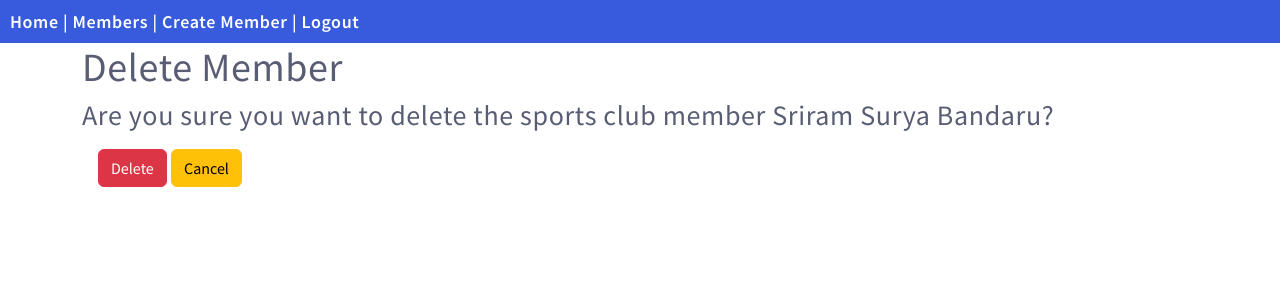
After one commit to srsbandaru/djangoprojects, a Django app: page /members/delete/1 in a window 1280 px wide. The commit adds this page. Shown: the top 300 px of the page. Run offline with Django 4.2, Linux system fonts and the light colour scheme; a user stored in the database is signed in; data comes from the database, SQL or seed files in the repository; both versions use the stored data as it was after the commit; some libraries are stand-ins or nearby versions.

Commit message:
Delete records
Added delete_member to the views and member_confirm_delete.html to templates and  configure URL for delete in urls.py

```diff
--- a/sports_club/members/templates/details.html
+++ b/sports_club/members/templates/details.html
@@ -10,6 +10,7 @@
 
         <p>Mobile Number: {{ myMember.mobileNumber }}</p>
         <p>Member since: {{ myMember.joinedDate }}</p>
-        <button type="submit" onclick="window.location='{% url 'members:update_member' myMember.id %}'">Update</button>
+        <button class="btn btn-warning" type="submit" onclick="window.location='{% url 'members:update_member' myMember.id %}'">Update</button>
+        <button class="btn btn-danger" type="submit" onclick="window.location='{% url 'members:delete_member' myMember.id %}'">Delete</button>
     </div>
  {% endblock content %}
--- /dev/null
+++ b/sports_club/members/templates/member_confirm_delete.html
@@ -0,0 +1,16 @@
+{% extends "master.html" %}
+{% block title %}
+    Member confirm delete
+{% endblock title %}
+{% block content %}
+    <div class="container">
+        <h1>Delete Member</h1>
+        <h3>Are you sure you want to delete the sports club member {{member.fName}} {{member.lName}}?</h3>
+        <form class="m-3" action="" method="post">
+            {% csrf_token %}
+            <input class="btn btn-danger" type="submit" value="Delete">
+            <button class="btn btn-warning" type="submit"
+        onclick="window.location = '{% url 'members:details' member.id %}';return false;">Cancel</button>
+        </form>
+    </div>
+{% endblock content %}
--- a/sports_club/members/templates/member_form.html
+++ b/sports_club/members/templates/member_form.html
@@ -5,10 +5,13 @@
 {% endblock title %}
 
 {% block content %}
+    <div class="container">
         <form class="m-3" method="post" action="">
             {% csrf_token %}
             {{form.as_p}}
             <input class="btn btn-primary" type="submit" value="Submit">
             <input class="btn btn-danger" type="submit" value="Cancel" onclick="window.location = '{% url 'members:main' %}' ">
         </form>
+    </div>
+
 {% endblock content %}
--- a/sports_club/members/urls.py
+++ b/sports_club/members/urls.py
@@ -9,5 +9,6 @@ urlpatterns = [
     path("members/details/<int:id>", views.details, name = "details"),
     path("test/", views.test, name = "test"),
     path("members/create", views.create_member.as_view(), name = "create_member"),
-    path("members/update/<int:pk>", views.update_member.as_view(), name = "update_member")
+    path("members/update/<int:pk>", views.update_member.as_view(), name = "update_member"),
+    path("members/delete/<int:pk>", views.delete_member.as_view(), name = "delete_member")
 ]
--- a/sports_club/members/views.py
+++ b/sports_club/members/views.py
@@ -87,6 +87,24 @@ class update_member(LoginRequiredMixin, View):
         form.save()
         return redirect(self.success_url)
 
+# Delete member
+class delete_member(LoginRequiredMixin, View):
+    model = Member
+    template = "member_confirm_delete.html"
+    success_url = "members:members"
+
+    def get(self, request, pk):
+        member = get_object_or_404(self.model, id=pk)
+        context = {
+            'member':member
+        }
+        return render(request, self.template, context)
+
+    def post(self, request, pk):
+        member = get_object_or_404(self.model, id=pk)
+        member.delete()
+        return redirect(self.success_url)
+
 # test view
 def test(request):
     myMembers = Member.objects.all().values()
```
Also changed, not shown: sports_club/db.sqlite3. Lines whose indentation alone changed are shown as unchanged.
